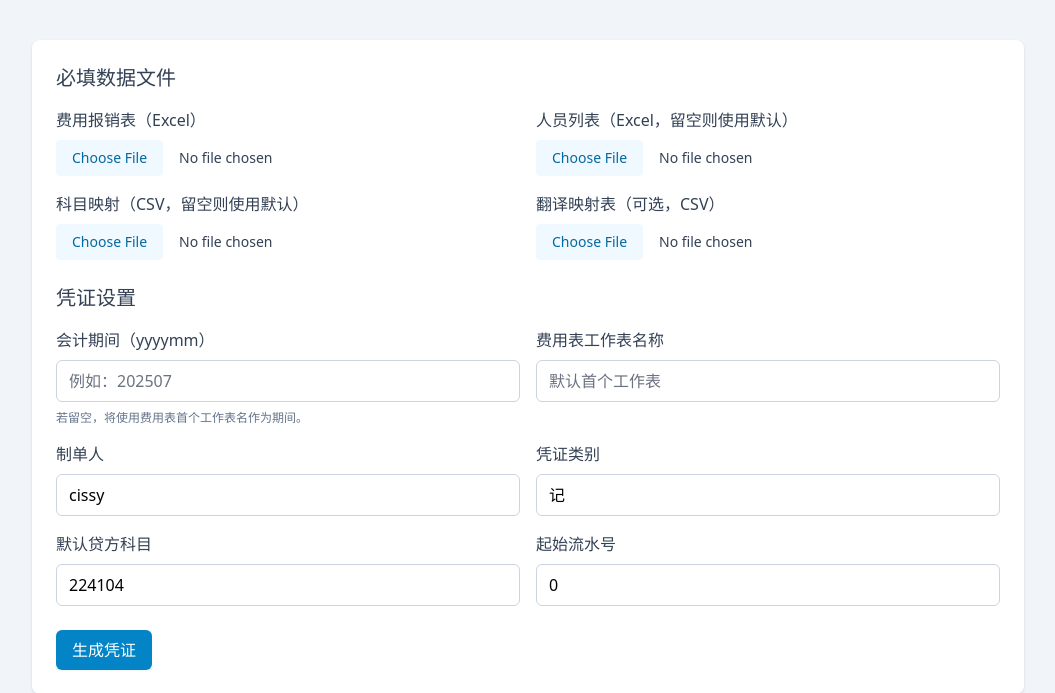
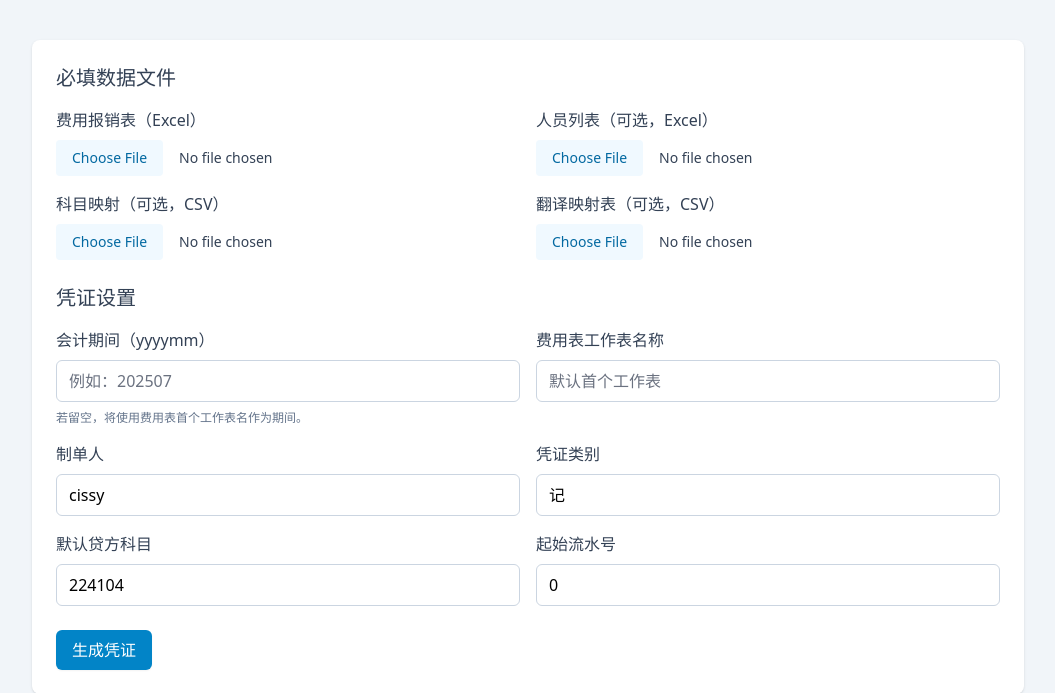
Before and after one commit to longzhang83/rsm_auto_platform, a FastAPI app: page / in a window 1280 px wide. Shown: the part 116-809 px from the top of the page, without its empty margins (112-1167 px from the left). Run offline with FastAPI, Linux system fonts and the light colour scheme; some libraries are stand-ins or nearby versions.

Commit message:
fix: Update file input labels to clarify optional fields for employee and subject mapping

```diff
--- a/templates/index.html
+++ b/templates/index.html
@@ -31,7 +31,7 @@
 								/>
 							</label>
 							<label class="flex flex-col gap-2">
-								<span class="font-medium text-slate-700">人员列表（Excel，留空则使用默认）</span>
+								<span class="font-medium text-slate-700">人员列表（可选，Excel）</span>
 								<input
 									type="file"
 									name="employee_file"
@@ -40,7 +40,7 @@
 								/>
 							</label>
 							<label class="flex flex-col gap-2">
-								<span class="font-medium text-slate-700">科目映射（CSV，留空则使用默认）</span>
+								<span class="font-medium text-slate-700">科目映射（可选，CSV）</span>
 								<input
 									type="file"
 									name="subject_file"
```
